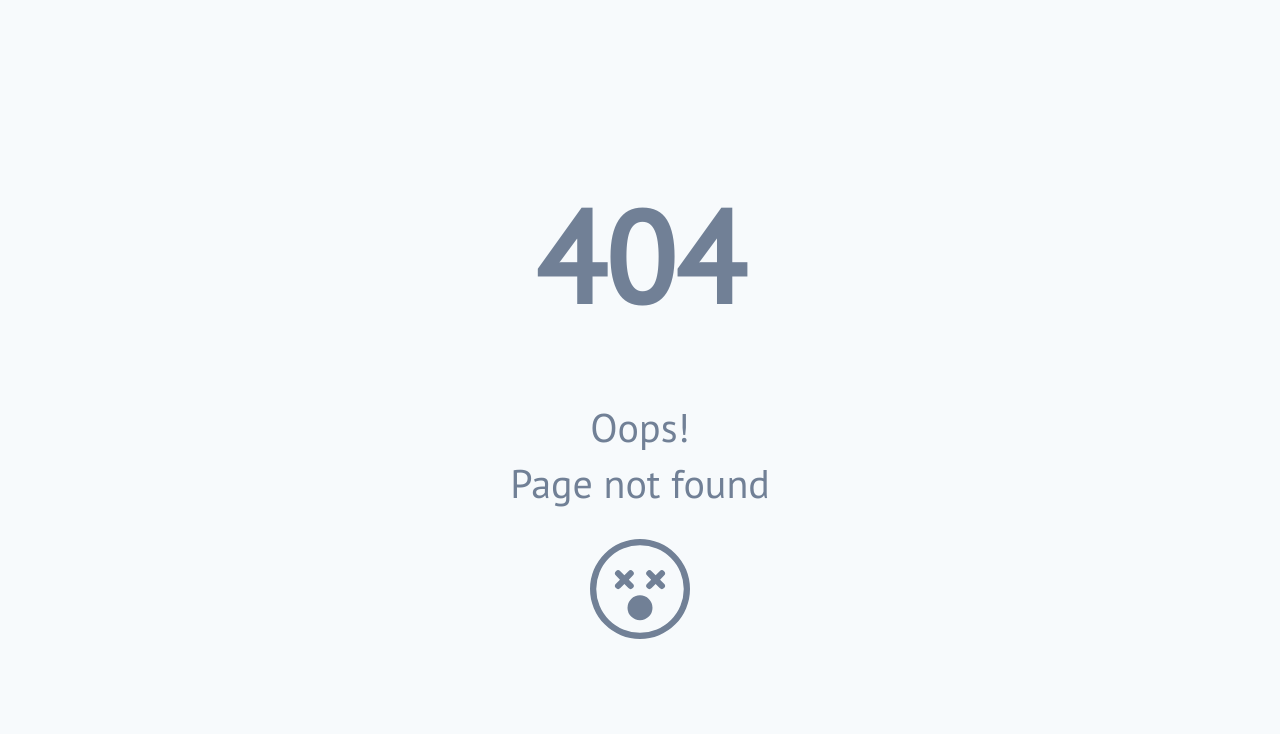
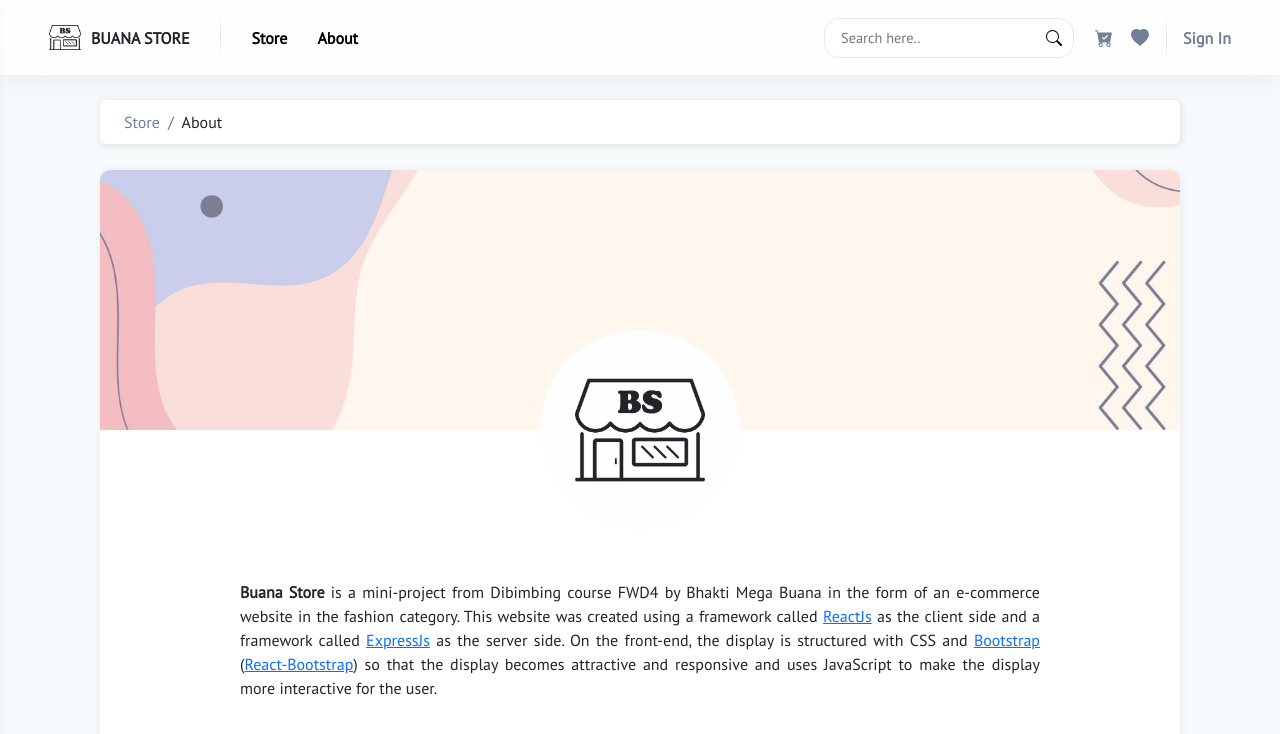
Before and after one commit to bhaktibuana/buanastore, a React (Create React App) app: page /about in a window 1280 px wide. Before the commit this address had no page. Shown: the top 734 px of the page. Built offline with nearby package versions, Linux system fonts and the light colour scheme.

Commit message:
create about page

```diff
--- a/src/App.js
+++ b/src/App.js
@@ -4,6 +4,7 @@ import "./App.css";
 import { apiURL } from "./api/apiURL";
 import NotFound from "./pages/NotFound/NotFound";
 import Homepage from "./pages/Homepage/Homepage";
+import About from "./pages/About/About";
 
 function App() {
   return (
@@ -11,6 +12,7 @@ function App() {
       <Router>
         <Routes>
           <Route path="/" element={<Homepage />} exact />
+          <Route path="/about" element={<About />} exact />
           <Route path="*" element={<NotFound />} exact />
         </Routes>
       </Router>
--- /dev/null
+++ b/src/components/AboutContent/AboutContent.css
@@ -0,0 +1,175 @@
+.about-content-container {
+  display: flex;
+  flex-direction: column;
+  padding-inline: 30px;
+  width: 100%;
+  margin-inline: auto;
+  height: 100%;
+  margin-top: 132px;
+  margin-bottom: 50px;
+}
+
+.about-top-content-container {
+  background: #fff;
+  display: flex;
+  justify-content: space-between;
+  padding: 10px 0px;
+  width: 100%;
+  border-radius: 6px;
+  box-shadow: 1px 1px 6px 1px #e0e0e0;
+}
+
+ol.breadcrumb {
+  margin: 0 10px;
+}
+
+li.breadcrumb-item a {
+  text-decoration: none;
+  color: #718096;
+}
+
+li.breadcrumb-item a:hover {
+  text-decoration: underline;
+  color: #0275d8;
+}
+
+li.breadcrumb-item.active {
+  color: inherit;
+}
+
+.about-card-container {
+  background: #fff;
+  display: flex;
+  flex-direction: column;
+  align-items: center;
+  width: 100%;
+  height: auto;
+  margin: 26px 0;
+  border-radius: 10px;
+  box-shadow: 1px 1px 6px 1px #e0e0e096;
+}
+
+.about-card-banner {
+  display: flex;
+  align-items: center;
+  justify-content: center;
+  width: 100%;
+  max-width: 100%;
+  height: auto;
+}
+
+img.about-image-banner {
+  height: 140px;
+  width: 100%;
+  object-fit: cover;
+  border-radius: 10px 10px 0 0;
+}
+
+img.about-logo {
+  width: 110px;
+  height: 110px;
+  position: relative;
+  top: -55px;
+}
+
+.about-card-content {
+  display: flex;
+  flex-direction: column;
+  justify-content: center;
+  align-items: center;
+  width: 100%;
+  height: auto;
+  top: -25px;
+  position: relative;
+  padding-inline: 10px;
+}
+
+.about-description {
+  display: flex;
+  align-items: center;
+  justify-content: center;
+  width: 100%;
+  padding-inline: 15px;
+  text-align: justify;
+}
+
+@media screen and (min-width: 768px) {
+  .about-content-container {
+    margin-top: 100px;
+  }
+
+  .about-top-content-container {
+    padding: 10px 14px;
+  }
+
+  img.about-image-banner {
+    height: 200px;
+  }
+
+  img.about-logo {
+    width: 150px;
+    height: 150px;
+    top: -75px;
+  }
+
+  .about-card-content {
+    top: -50px;
+    padding-inline: 40px;
+  }
+
+  .about-description {
+    padding-inline: 40px;
+  }
+}
+
+@media screen and (min-width: 1100px) {
+  .about-content-container {
+    padding-inline: 0px;
+    width: 1080px;
+  }
+
+  img.about-image-banner {
+    height: 260px;
+  }
+
+  img.about-logo {
+    width: 200px;
+    height: 200px;
+    top: -100px;
+  }
+
+  .about-card-content {
+    top: -50px;
+    padding-inline: 70px;
+  }
+
+  .about-description {
+    padding-inline: 70px;
+  }
+}
+
+@media screen and (min-width: 1440px) {
+  .about-content-container {
+    padding-inline: 0px;
+    width: 1240px;
+  }
+
+  img.about-image-banner {
+    height: 320px;
+  }
+
+  img.about-logo {
+    width: 250px;
+    height: 250px;
+    top: -125px;
+  }
+
+  .about-card-content {
+    top: -75px;
+    padding-inline: 100px;
+  }
+
+  .about-description {
+    padding-inline: 100px;
+  }
+}
--- /dev/null
+++ b/src/components/AboutContent/AboutContent.js
@@ -0,0 +1,73 @@
+import React from "react";
+import "./AboutContent.css";
+
+const AboutContent = () => {
+  return (
+    <>
+      {/* about content start */}
+      <div className="about-content-container">
+        <div className="about-top-content-container">
+          {/* about breadcrumb */}
+          <nav aria-label="breadcrumb">
+            <ol className="breadcrumb">
+              <li className="breadcrumb-item">
+                <a href="/">Store</a>
+              </li>
+
+              <li className="breadcrumb-item active">About</li>
+            </ol>
+          </nav>
+        </div>
+
+        {/* About card */}
+        <div className="about-card-container">
+          <div className="about-card-banner">
+            <img
+              className="about-image-banner"
+              src={require("../../img/img-about-banner.jpg")}
+              alt="card-banner"
+            />
+          </div>
+
+          <img
+            className="about-logo"
+            src={require("../../img/img-logo-2.png")}
+            alt=""
+          />
+
+          <div className="about-card-content">
+            <div className="about-description">
+              <p>
+                <strong>Buana Store</strong> is a mini-project from Dibimbing
+                course FWD4 by Bhakti Mega Buana in the form of an e-commerce
+                website in the fashion category. This website was created using
+                a framework called{" "}
+                <a href="https://reactjs.org/" target="_blank" rel="noopener noreferrer">
+                  ReactJs
+                </a>{" "}
+                as the client side and a framework called{" "}
+                <a href="https://www.npmjs.com/package/express" target="_blank" rel="noopener noreferrer">
+                  ExpressJs
+                </a>{" "}
+                as the server side. On the front-end, the display is structured
+                with CSS and{" "}
+                <a href="https://getbootstrap.com/" target="_blank" rel="noopener noreferrer">
+                  Bootstrap
+                </a>{" "}
+                (
+                <a href="https://react-bootstrap.netlify.app/" target="_blank" rel="noopener noreferrer">
+                  React-Bootstrap
+                </a>
+                ) so that the display becomes attractive and responsive and uses
+                JavaScript to make the display more interactive for the user.
+              </p>
+            </div>
+          </div>
+        </div>
+      </div>
+      {/* about content end */}
+    </>
+  );
+};
+
+export default AboutContent;
--- /dev/null
+++ b/src/pages/About/About.css
@@ -0,0 +1,19 @@
+.about-container {
+  background: #f7fafc;
+  display: flex;
+  flex-direction: column;
+  align-items: center;
+  position: relative;
+  min-height: 100vh;
+  width: 100%;
+}
+
+.about-footer {
+  background: #fff;
+  display: flex;
+  align-items: center;
+  position: relative;
+  width: 100%;
+  height: auto;
+  box-shadow: 0 1px 6px 0 var(--color-shadow, rgba(49, 53, 59, 0.12));
+}
--- /dev/null
+++ b/src/pages/About/About.js
@@ -0,0 +1,41 @@
+import React, { useState } from "react";
+import AboutContent from "../../components/AboutContent/AboutContent";
+// import Footer from "../../components/Footer/Footer";
+import Navbar from "../../components/Navbar/Navbar";
+import Sidebar from "../../components/Sidebar/Sidebar";
+import "./About.css";
+
+const About = (props) => {
+  const [productName, setProductName] = useState("All Products");
+  const [sidebarStatus, setSidebarStatus] = useState(false);
+  const [currentPageNumber, setCurrentPageNumber] = useState(1);
+  const [filterItem, setFilterItem] = useState("All");
+
+  const storeObj = {
+    page: "about",
+    productName,
+    setProductName,
+    sidebarStatus,
+    setSidebarStatus,
+    currentPageNumber,
+    setCurrentPageNumber,
+    filterItem,
+    setFilterItem,
+  };
+
+  return (
+    <>
+      <div className="about-container">
+        <Sidebar storeObj={storeObj} />
+        <Navbar storeObj={storeObj} />
+        <AboutContent />
+      </div>
+
+      <div className="about-footer">
+        {/* <Footer /> */}
+      </div>
+    </>
+  );
+};
+
+export default About;
```
